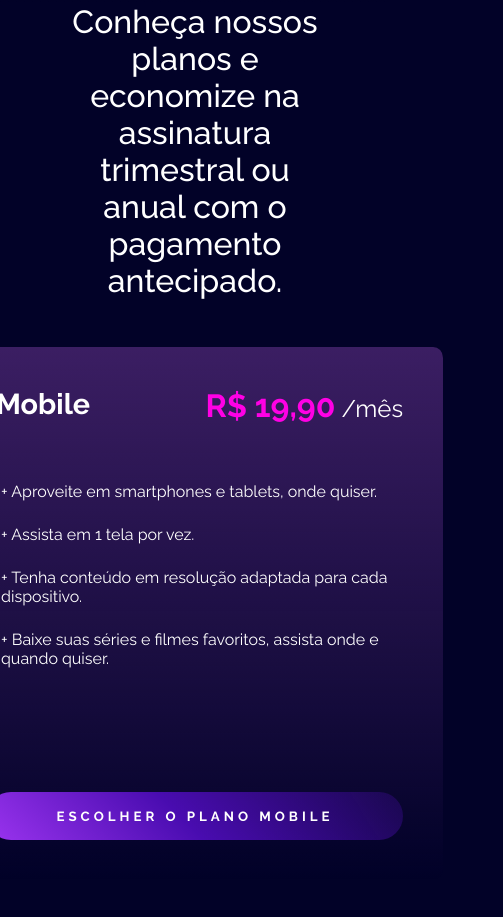
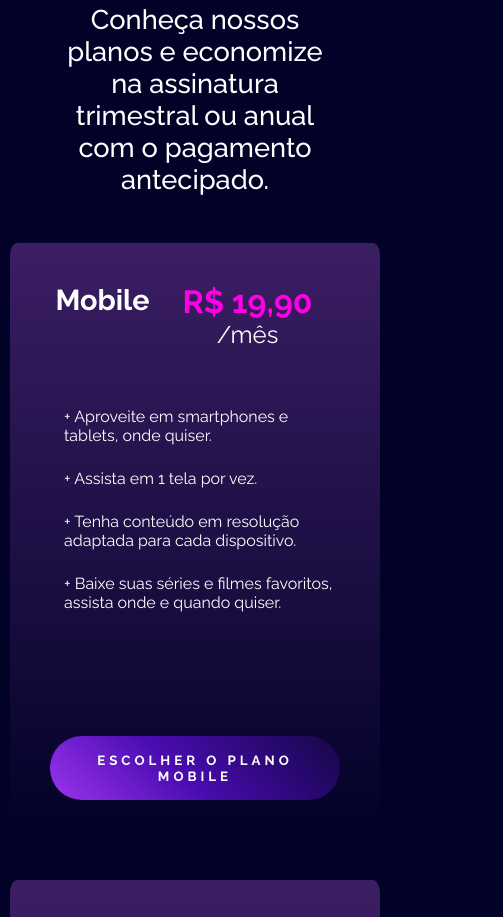
Before and after one commit to amandamachado-dev/clonagem-HBO-MAX, a plain HTML site: page index.html in a window 390 px wide. Shown: the part 1320-2237 px from the top of the page, 503 px wide, since content can reach past the window. Drawn offline with Linux system fonts and the light colour scheme.

Commit message:
"correção responsividade-2/ cards"

```diff
--- a/assets/css/style.css
+++ b/assets/css/style.css
@@ -304,7 +304,7 @@ main {
 
 .section__content-title {
 
-   font-size: 2rem;
+   font-size: 1.7rem;
    font-weight: 500;
 
 
@@ -541,10 +541,16 @@ button {
    .s__content-price {
      flex-direction: column;
      justify-content: center;
+     max-width: 420px;
+     padding: 0 5px;
    }
 
    .s__content-card {
      padding: 40px;
+     max-width: 370px;
+   }
+   .s__content-button {
+    max-width: 290px;
    }
 
    .contents__container {
```
